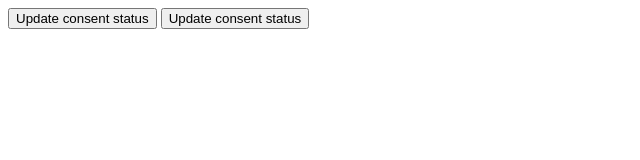
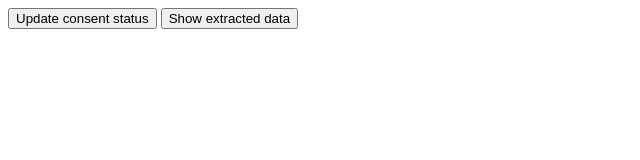
Before and after one commit to Khongchai/test_web_view, a plain HTML site: page index.html in a window 1280 px wide. Shown: the full height of the page, 0-640 px from the left. Drawn offline with Linux system fonts and the light colour scheme.

Commit message:
did stuff

```diff
--- a/index.html
+++ b/index.html
@@ -8,7 +8,7 @@
   </head>
   <body>
     <button onclick="onConsentAccepted()">Update consent status</button>
-    <button onclick="showExtractedData()">Update consent status</button>
+    <button onclick="showExtractedData()">Show extracted data</button>
   </body>
   <script>
     var extractedData = "";
```
